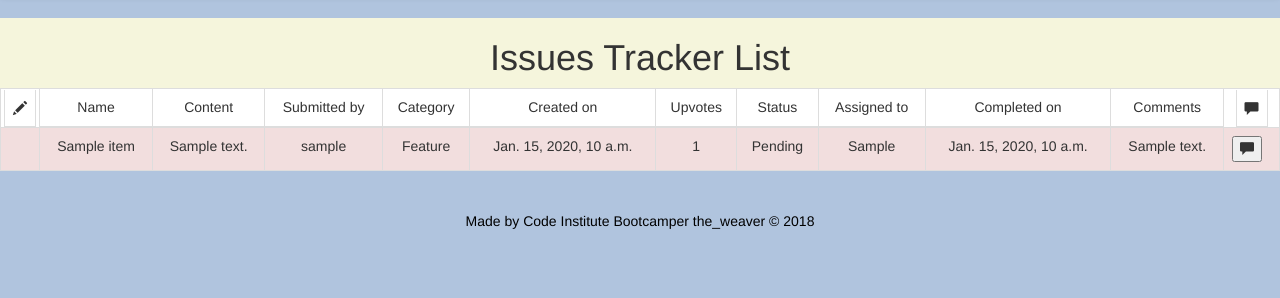
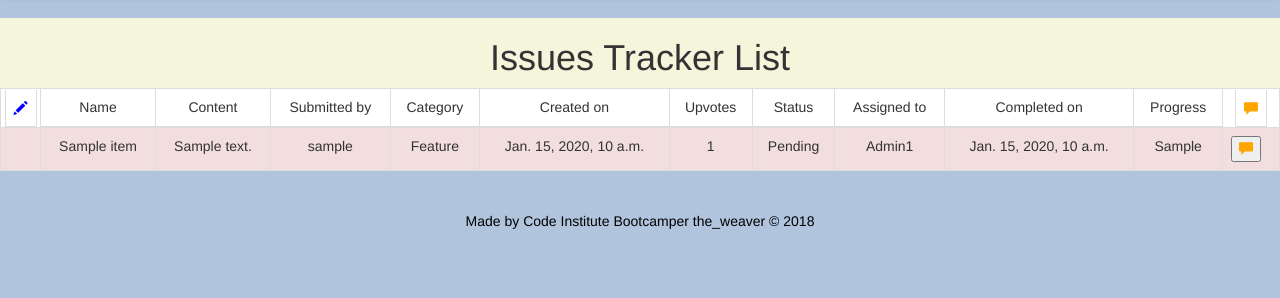
Before and after one commit to vmcggh18/bits_tracker, a Django app: page /issues_list/ in a window 1280 px wide. Shown: the part 54-352 px from the top of the page. Run offline with Django 3.2, Linux system fonts and the light colour scheme; tables that the repository leaves empty hold one stand-in row (values such as "Sample post"); some libraries are stand-ins or nearby versions.

Commit message:
Edit and comment prohibited for completed items. Some edits to form fields. Icons styled.

```diff
--- a/issues_list/forms.py
+++ b/issues_list/forms.py
@@ -6,6 +6,6 @@ class ItemForm(forms.ModelForm):
 
     class Meta:
         model = Item
-        fields = ('name', 'content', 'submitted_by', 'category', 'upvotes', 'status', 'assigned_to', 'comments')
+        fields = ('name', 'content', 'submitted_by', 'category', 'upvotes', 'status', 'assigned_to', 'progress')
+        #order_with_respect_to = 'upvotes decsending'
         ordering = ['-upvotes']
-        #order_with_respect_to = 'upvotes'
--- a/issues_list/models.py
+++ b/issues_list/models.py
@@ -1,9 +1,9 @@
 from django.db import models
-from django.contrib.auth.models import User, Group, Permission
+from django.contrib.auth.models import User
 from django.utils import timezone
 from datetime import datetime
 #from vote.models import VoteModel
-from django.contrib.auth.models import User, Group, Permission
+
 # Create your models here.
 
 class Item(models.Model):
@@ -23,15 +23,20 @@ class Item(models.Model):
         ('Completed', 'Completed'),
     )
     status = models.CharField(max_length=20, choices=Status, blank=False, default = False)
-    assigned_to = models.CharField(max_length=30, blank=False, default="Not yet Assigned")
+    Assigned_to = (
+        ('Admin1', 'Admin1'),
+        ('The Prof', 'The Prof'),
+        ('Jane Doe', 'Jane Doe'),
+        ('Jane Smith', 'Jane Smith'),
+        ('John Doe', 'John Doe'),
+        ('John Smith', 'John Smith'),
+    )
+    assigned_to = models.CharField(max_length=30, choices=Assigned_to, blank=False, default="Not yet Assigned")
     completed_date = models.DateTimeField(null=True, blank=True, auto_now=True)
-    comments = models.TextField(max_length=200, help_text="Add comments relevant to the status")
+    progress = models.TextField(max_length=200, default='', help_text="Add progress comments to the status")
    # define names in admin panel
     def __str__(self):
         return self.name
-    # def __unicode__(self):
-    #     return self.title
     # sort the data by upvotes decsending
     class Meta:
         ordering = ['-upvotes']
-        permissions = (("can_add_comments", "Set new comment"),)
--- a/issues_list/templates/issues_list.html
+++ b/issues_list/templates/issues_list.html
@@ -18,7 +18,7 @@
                 <td>Status</td>
                 <td>Assigned to</td>
                 <td>Completed on</td>
-                <td>Comments</td>
+                <td>Progress</td>
                 <td class="glyphicon glyphicon-comment"></td>
              </tr>
         </thead>
@@ -35,12 +35,15 @@
                 <!--provide edit link-->
                 {% if user.is_staff %}
                     <td>
+                      {% if item.status == "Completed" %}
+                         <form></form>
+                      {% else %}
                         <form method="GET" action="edit/{{ item.id }}">
                            <button type="submit"data-toggle="tooltip" title="Click on icon to edit!">
                                <span class="glyphicon glyphicon-pencil"></span>
                             </button>
                         </form>
-
+                      {% endif %}
                 {% else %}
                 <td></td>
                 {% endif %}
@@ -54,13 +57,17 @@
                     <td>{{ item.status }}</td>
                     <td>{{ item.assigned_to }}</td>
                     <td>{{ item.completed_date }}</td>
-                    <td>{{ item.comments }}</td>
+                    <td>{{ item.progress }}</td>
                     <td>
+                        {% if item.status == "Completed" %}
+                         <form></form>
+                      {% else %}
                          <form method="GET" action="comment/{{ comment.id }}">
                              <button type="submit"data-toggle="tooltip" title="Click on icon to add comment!">
                                <span class="glyphicon glyphicon-comment"></span>
                             </button>
                         </form>
+                      {% endif %}
                     </td>
             </tr>
             {% endfor %}
--- a/issues_list/views.py
+++ b/issues_list/views.py
@@ -1,7 +1,7 @@
 from django.shortcuts import render,  HttpResponse, redirect, get_object_or_404
 from .models import Item
 from .forms import ItemForm
-from django.contrib.auth.models import User, Group, Permission, ContentType
+from django.contrib.auth.models import User
 # Create your views here.
 
 def get_issues_list(request):
--- a/static/css/styles.css
+++ b/static/css/styles.css
@@ -11,6 +11,13 @@ form {
 /* Base html nav bar style */
 #navbar, .navbar-brand, .navbar-default, .container-fluid, body {
     background-color:  #B0C4DE;
+}
+/* glyphicon styles */
+.glyphicon-pencil {
+    color: blue;
+}
+.glyphicon-comment {
+    color: orange;
 }
 /* ==== Index page styles ==== */
 .callout-container {
```
Also changed, not shown: issues_list/migrations/0005_auto_20181102_1304.py (added).
